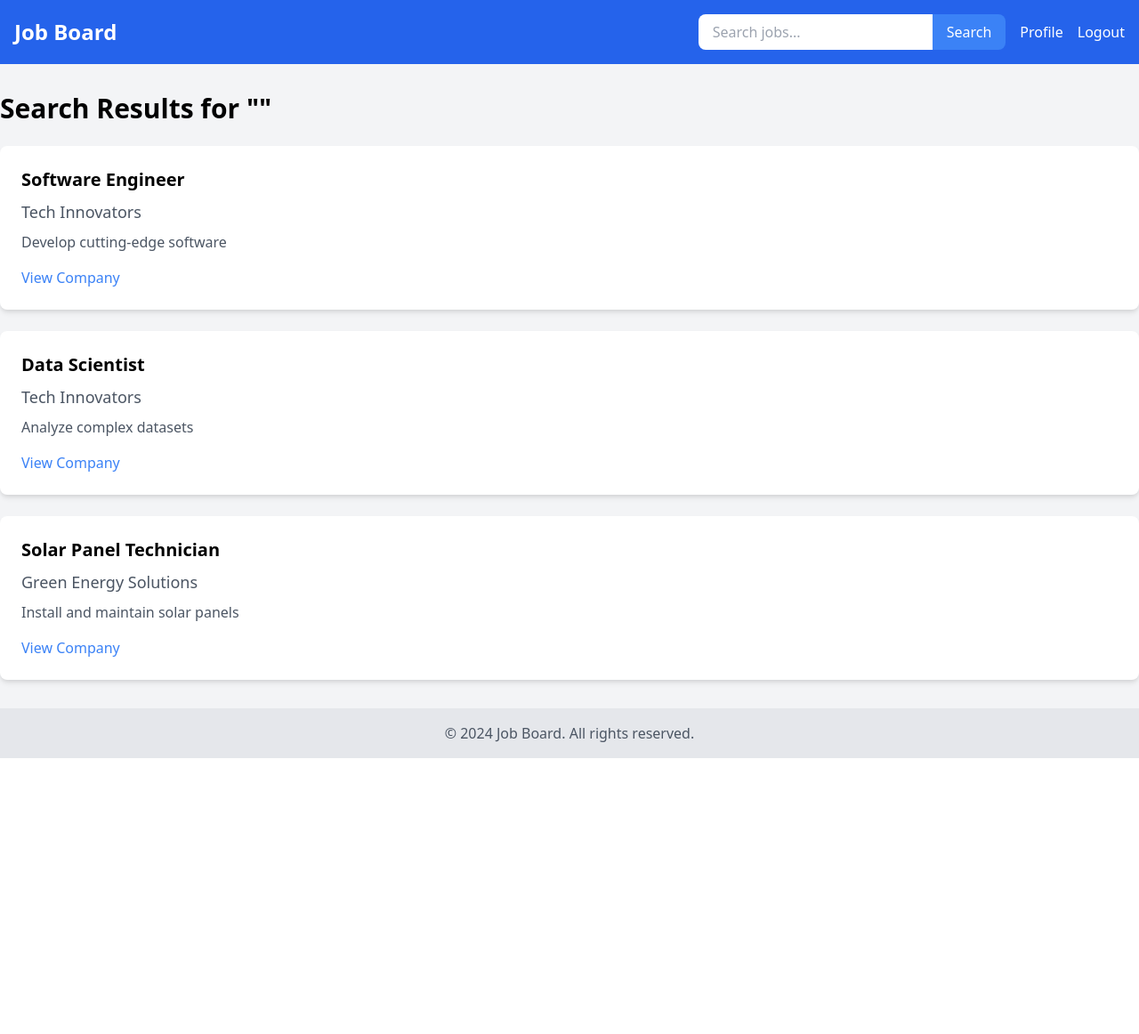
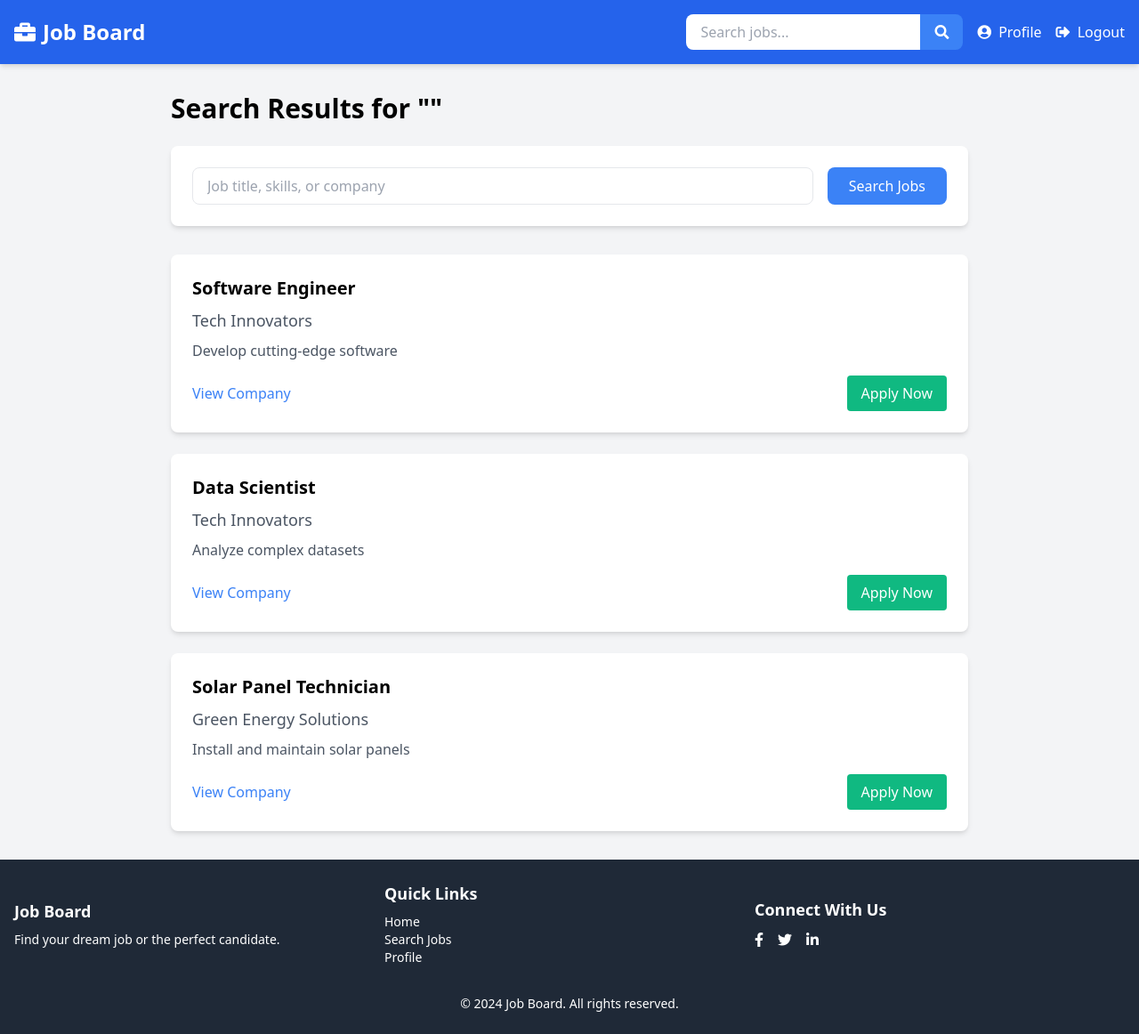
Before and after one commit to thomascodes1-dot/HotSauceJobs_agent, a Flask app: page /search in a window 1280 px wide. Shown: the whole page at 89% size. Before the commit the page ends 852 px from the top, so only its background shows below. Run offline with Flask 3, Linux system fonts and the light colour scheme; a user stored in the database is signed in.

Commit message:
Agent query: Is the new design of the job board visible and functional? Are the search and navigation features working correctly?

```diff
--- a/static/js/main.js
+++ b/static/js/main.js
@@ -1,6 +1,6 @@
 document.addEventListener('DOMContentLoaded', () => {
-    const searchForm = document.querySelector('form');
-    const searchInput = document.querySelector('input[name="q"]');
+    const searchForm = document.querySelector('form[action="/search"]');
+    const searchInput = searchForm ? searchForm.querySelector('input[name="q"]') : null;
     const searchResults = document.getElementById('search-results');
 
     if (searchForm && searchInput && searchResults) {
@@ -21,16 +21,40 @@ document.addEventListener('DOMContentLoaded', () => {
 
     function updateSearchResults(jobs) {
         searchResults.innerHTML = '';
+        if (jobs.length === 0) {
+            searchResults.innerHTML = '<p class="text-gray-600">No jobs found. Try a different search term.</p>';
+            return;
+        }
         jobs.forEach(job => {
             const jobElement = document.createElement('div');
-            jobElement.className = 'bg-white p-6 rounded-lg shadow-md mb-4';
+            jobElement.className = 'bg-white p-6 rounded-lg shadow-md mb-4 hover:shadow-lg transition duration-200';
             jobElement.innerHTML = `
                 <h2 class="text-xl font-semibold mb-2">${job.title}</h2>
                 <h3 class="text-lg text-gray-600 mb-2">${job.company}</h3>
                 <p class="text-gray-600 mb-4">${job.description}</p>
-                <a href="/company/${job.company_id}" class="text-blue-500 hover:underline">View Company</a>
+                <a href="/company/${job.company_id}" class="inline-block bg-blue-500 text-white px-4 py-2 rounded hover:bg-blue-600 transition duration-200">View Company</a>
             `;
             searchResults.appendChild(jobElement);
         });
     }
+
+    // Add smooth scrolling for anchor links
+    document.querySelectorAll('a[href^="#"]').forEach(anchor => {
+        anchor.addEventListener('click', function (e) {
+            e.preventDefault();
+            document.querySelector(this.getAttribute('href')).scrollIntoView({
+                behavior: 'smooth'
+            });
+        });
+    });
+
+    // Add mobile menu toggle functionality
+    const mobileMenuButton = document.querySelector('.mobile-menu-button');
+    const mobileMenu = document.querySelector('.mobile-menu');
+
+    if (mobileMenuButton && mobileMenu) {
+        mobileMenuButton.addEventListener('click', () => {
+            mobileMenu.classList.toggle('hidden');
+        });
+    }
 });
--- a/templates/base.html
+++ b/templates/base.html
@@ -5,33 +5,49 @@
     <meta name="viewport" content="width=device-width, initial-scale=1.0">
     <title>Job Board</title>
     <link href="https://cdn.jsdelivr.net/npm/tailwindcss@2.2.19/dist/tailwind.min.css" rel="stylesheet">
+    <link href="https://cdnjs.cloudflare.com/ajax/libs/font-awesome/5.15.3/css/all.min.css" rel="stylesheet">
 </head>
 <body class="bg-gray-100 flex flex-col min-h-screen">
-    <header class="bg-blue-600 text-white">
+    <header class="bg-blue-600 text-white shadow-md">
         <nav class="container mx-auto p-4">
             <div class="flex justify-between items-center">
-                <a href="/" class="text-2xl font-bold">Job Board</a>
-                <div class="flex items-center">
-                    <form action="{{ url_for('main.search') }}" method="GET" class="flex mr-4">
-                        <input type="text" name="q" placeholder="Search jobs..." class="px-4 py-2 rounded-l-lg text-gray-800">
-                        <button type="submit" class="bg-blue-500 text-white px-4 py-2 rounded-r-lg hover:bg-blue-400">Search</button>
+                <a href="/" class="text-2xl font-bold flex items-center">
+                    <i class="fas fa-briefcase mr-2"></i>
+                    Job Board
+                </a>
+                <div class="flex items-center space-x-4">
+                    <form action="{{ url_for('main.search') }}" method="GET" class="hidden md:flex">
+                        <input type="text" name="q" placeholder="Search jobs..." class="px-4 py-2 rounded-l-lg text-gray-800 focus:outline-none focus:ring-2 focus:ring-blue-300">
+                        <button type="submit" class="bg-blue-500 text-white px-4 py-2 rounded-r-lg hover:bg-blue-400 focus:outline-none focus:ring-2 focus:ring-blue-300">
+                            <i class="fas fa-search"></i>
+                        </button>
                     </form>
                     {% if current_user.is_authenticated %}
-                        <a href="{{ url_for('main.profile') }}" class="text-white mr-4">Profile</a>
+                        <a href="{{ url_for('main.profile') }}" class="text-white hover:text-blue-200">
+                            <i class="fas fa-user-circle mr-1"></i> Profile
+                        </a>
                         {% if current_user.is_admin %}
-                        <a href="{{ url_for('main.admin_panel') }}" class="text-white mr-4">Admin Panel</a>
+                        <a href="{{ url_for('main.admin_panel') }}" class="text-white hover:text-blue-200">
+                            <i class="fas fa-cog mr-1"></i> Admin
+                        </a>
                         {% endif %}
-                        <a href="{{ url_for('main.logout') }}" class="text-white">Logout</a>
+                        <a href="{{ url_for('main.logout') }}" class="text-white hover:text-blue-200">
+                            <i class="fas fa-sign-out-alt mr-1"></i> Logout
+                        </a>
                     {% else %}
-                        <a href="{{ url_for('main.login') }}" class="text-white mr-4">Login</a>
-                        <a href="{{ url_for('main.register') }}" class="text-white">Register</a>
+                        <a href="{{ url_for('main.login') }}" class="text-white hover:text-blue-200">
+                            <i class="fas fa-sign-in-alt mr-1"></i> Login
+                        </a>
+                        <a href="{{ url_for('main.register') }}" class="text-white hover:text-blue-200">
+                            <i class="fas fa-user-plus mr-1"></i> Register
+                        </a>
                     {% endif %}
                 </div>
             </div>
         </nav>
     </header>
 
-    <main class="container mx-auto mt-8 flex-grow">
+    <main class="container mx-auto mt-8 px-4 flex-grow">
         {% with messages = get_flashed_messages(with_categories=true) %}
             {% if messages %}
                 {% for category, message in messages %}
@@ -44,9 +60,37 @@
         {% block content %}{% endblock %}
     </main>
 
-    <footer class="bg-gray-200 mt-8">
-        <div class="container mx-auto p-4 text-center text-gray-600">
-            &copy; 2024 Job Board. All rights reserved.
+    <footer class="bg-gray-800 text-white mt-8">
+        <div class="container mx-auto py-6 px-4">
+            <div class="flex flex-wrap justify-between items-center">
+                <div class="w-full md:w-1/3 mb-4 md:mb-0">
+                    <h3 class="text-lg font-semibold mb-2">Job Board</h3>
+                    <p class="text-sm">Find your dream job or the perfect candidate.</p>
+                </div>
+                <div class="w-full md:w-1/3 mb-4 md:mb-0">
+                    <h3 class="text-lg font-semibold mb-2">Quick Links</h3>
+                    <ul class="text-sm">
+                        <li><a href="{{ url_for('main.index') }}" class="hover:text-blue-300">Home</a></li>
+                        <li><a href="{{ url_for('main.search') }}" class="hover:text-blue-300">Search Jobs</a></li>
+                        {% if current_user.is_authenticated %}
+                        <li><a href="{{ url_for('main.profile') }}" class="hover:text-blue-300">Profile</a></li>
+                        {% else %}
+                        <li><a href="{{ url_for('main.register') }}" class="hover:text-blue-300">Register</a></li>
+                        {% endif %}
+                    </ul>
+                </div>
+                <div class="w-full md:w-1/3">
+                    <h3 class="text-lg font-semibold mb-2">Connect With Us</h3>
+                    <div class="flex space-x-4">
+                        <a href="#" class="text-white hover:text-blue-300"><i class="fab fa-facebook-f"></i></a>
+                        <a href="#" class="text-white hover:text-blue-300"><i class="fab fa-twitter"></i></a>
+                        <a href="#" class="text-white hover:text-blue-300"><i class="fab fa-linkedin-in"></i></a>
+                    </div>
+                </div>
+            </div>
+            <div class="mt-8 text-center text-sm">
+                &copy; 2024 Job Board. All rights reserved.
+            </div>
         </div>
     </footer>
 
--- a/templates/search.html
+++ b/templates/search.html
@@ -1,15 +1,36 @@
 {% extends "base.html" %}
 
 {% block content %}
+<div class="max-w-4xl mx-auto">
     <h1 class="text-3xl font-bold mb-6">Search Results for "{{ query }}"</h1>
+
+    <div class="bg-white p-6 rounded-lg shadow-md mb-8">
+        <form action="{{ url_for('main.search') }}" method="GET" class="flex flex-col md:flex-row space-y-4 md:space-y-0 md:space-x-4">
+            <input type="text" name="q" value="{{ query }}" placeholder="Job title, skills, or company" class="flex-grow px-4 py-2 rounded-lg border focus:outline-none focus:ring-2 focus:ring-blue-300">
+            <button type="submit" class="bg-blue-500 text-white px-6 py-2 rounded-lg hover:bg-blue-600 focus:outline-none focus:ring-2 focus:ring-blue-300 transition duration-200">
+                Search Jobs
+            </button>
+        </form>
+    </div>
+
     <div class="space-y-6" id="search-results">
+        {% if jobs %}
             {% for job in jobs %}
-    <div class="bg-white p-6 rounded-lg shadow-md">
+            <div class="bg-white p-6 rounded-lg shadow-md hover:shadow-lg transition duration-200">
                 <h2 class="text-xl font-semibold mb-2">{{ job.title }}</h2>
                 <h3 class="text-lg text-gray-600 mb-2">{{ job.company.name }}</h3>
                 <p class="text-gray-600 mb-4">{{ job.description }}</p>
+                <div class="flex justify-between items-center">
                     <a href="{{ url_for('main.company', company_id=job.company.id) }}" class="text-blue-500 hover:underline">View Company</a>
+                    {% if current_user.is_authenticated and not current_user.is_employer %}
+                    <a href="{{ url_for('main.apply_for_job', job_id=job.id) }}" class="inline-block bg-green-500 text-white px-4 py-2 rounded hover:bg-green-600 transition duration-200">Apply Now</a>
+                    {% endif %}
+                </div>
             </div>
             {% endfor %}
+        {% else %}
+            <p class="text-gray-600">No jobs found. Try a different search term.</p>
+        {% endif %}
+    </div>
 </div>
 {% endblock %}
```
Also changed, not shown: templates/index.html (+22 -8 lines). Lines whose indentation alone changed are shown as unchanged.
